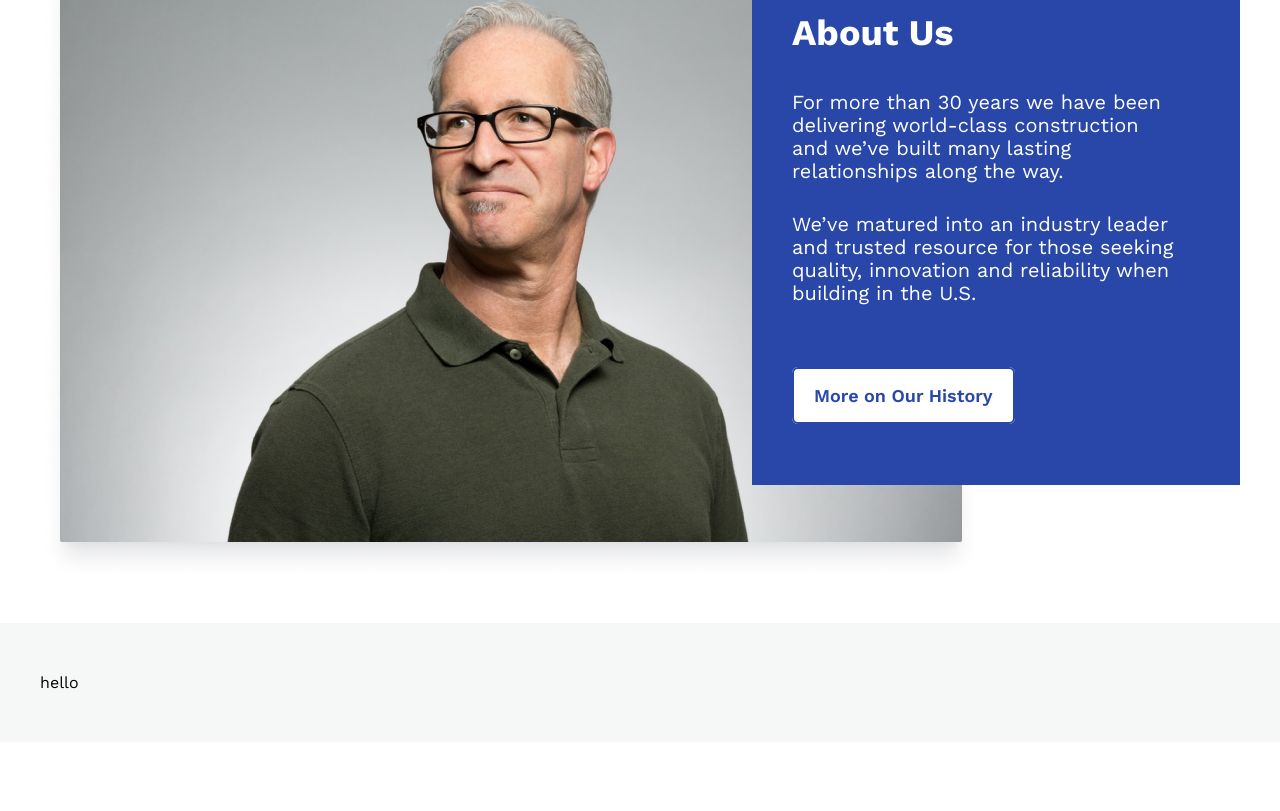
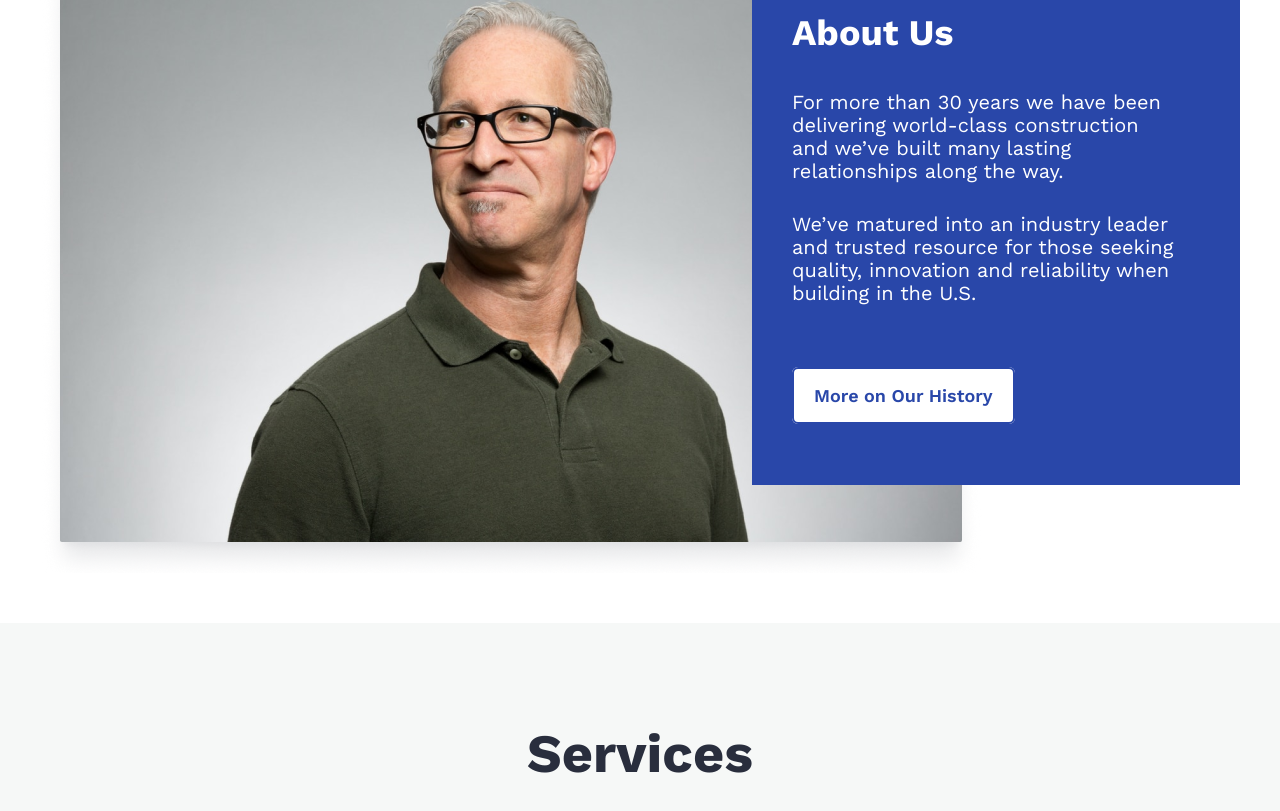
Before and after one commit to immute70/firstProject, a Next.js app: page / in a window 1280 px wide. Shown: the part 1446-2257 px from the top of the page. Before the commit the page ends 2188 px from the top, so only its background shows below. Built offline with nearby package versions, Linux system fonts and the light colour scheme.

Commit message:
Changed section 3

```diff
--- a/pages/index.tsx
+++ b/pages/index.tsx
@@ -83,7 +83,11 @@ export default function Home() {
               </div>
           </div>
           <div className='section-3 landSection'>
-              <div className='container'>hello</div>
+              <div className='container'>
+                  <div className='heading'>
+                      <h2>Services</h2>
+                  </div>
+              </div>
           </div>
       </main>
     </>
```
